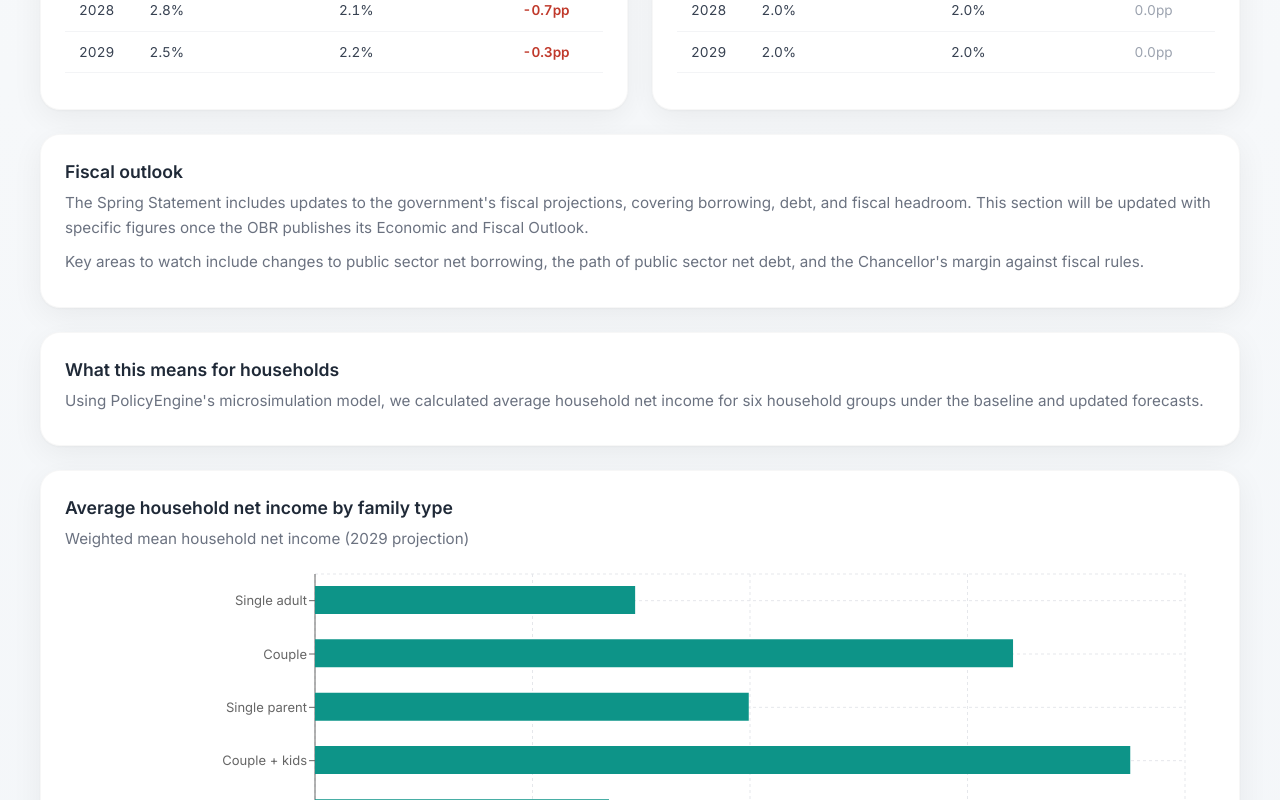
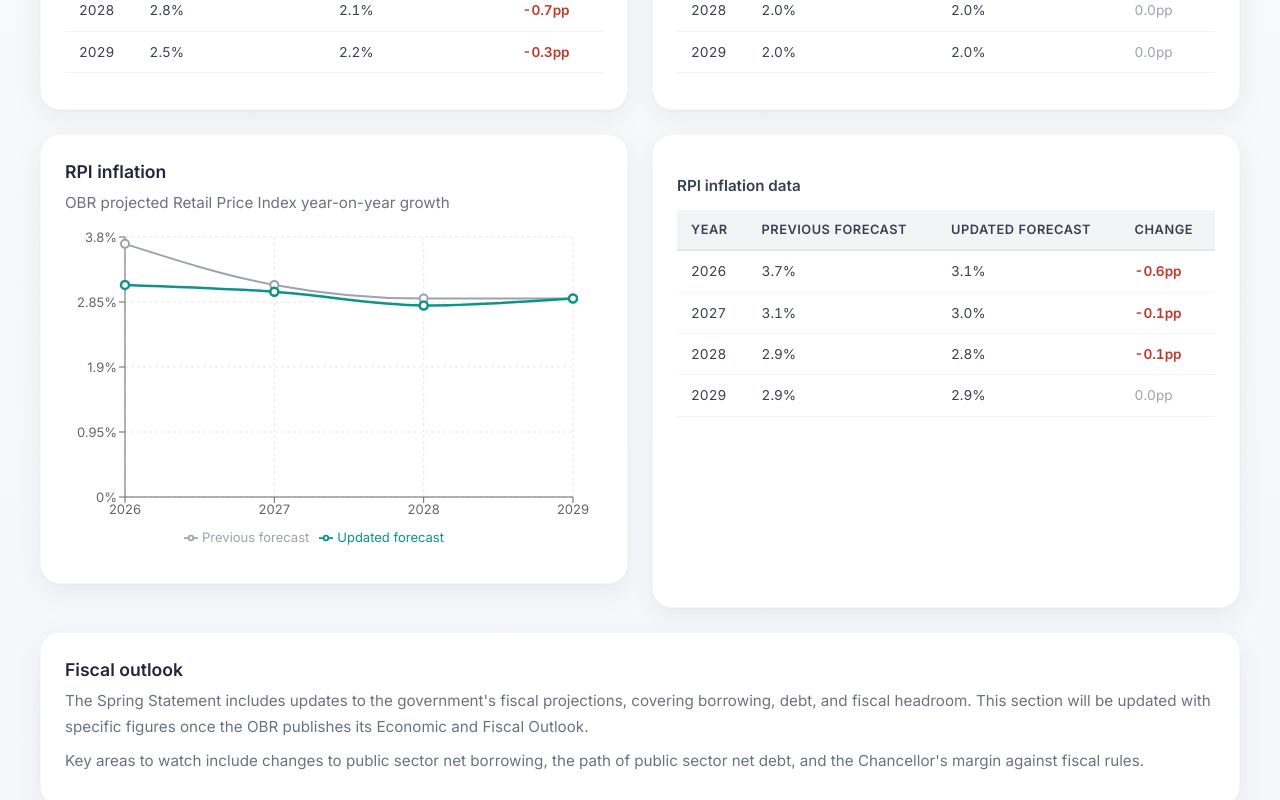
Before and after one commit to PolicyEngine/uk-spring-statement-analysis, a React (Vite) app in the folder dashboard/: page / in a window 1280 px wide. Shown: the part 1120-1920 px from the top of the page. Built offline with nearby package versions, Linux system fonts and the light colour scheme.

Commit message:
Add RPI inflation chart and table to dashboard
Co-Authored-By: Claude Opus 4.6 <noreply@anthropic.com>

```diff
--- a/dashboard/src/components/EconomicForecast.jsx
+++ b/dashboard/src/components/EconomicForecast.jsx
@@ -95,6 +95,13 @@ export default function EconomicForecast({ forecast, baseline }) {
     r.change,
   ]);
 
+  const rpiRows = forecast.rpi_inflation.map((r) => [
+    r.year,
+    r.previous,
+    r.updated,
+    r.change,
+  ]);
+
   const columns = ["Year", "Previous forecast", "Updated forecast", "Change"];
 
   return (
@@ -133,6 +140,19 @@ export default function EconomicForecast({ forecast, baseline }) {
           <ForecastTable columns={columns} rows={inflationRows} />
         </div>
       </div>
+
+      <div className="charts-grid">
+        <ForecastLineChart
+          data={forecast.rpi_inflation}
+          title="RPI inflation"
+          description="OBR projected Retail Price Index year-on-year growth"
+          unit="%"
+        />
+        <div className="section-card" style={{ margin: 0 }}>
+          <h3>RPI inflation data</h3>
+          <ForecastTable columns={columns} rows={rpiRows} />
+        </div>
+      </div>
     </>
   );
 }
```
